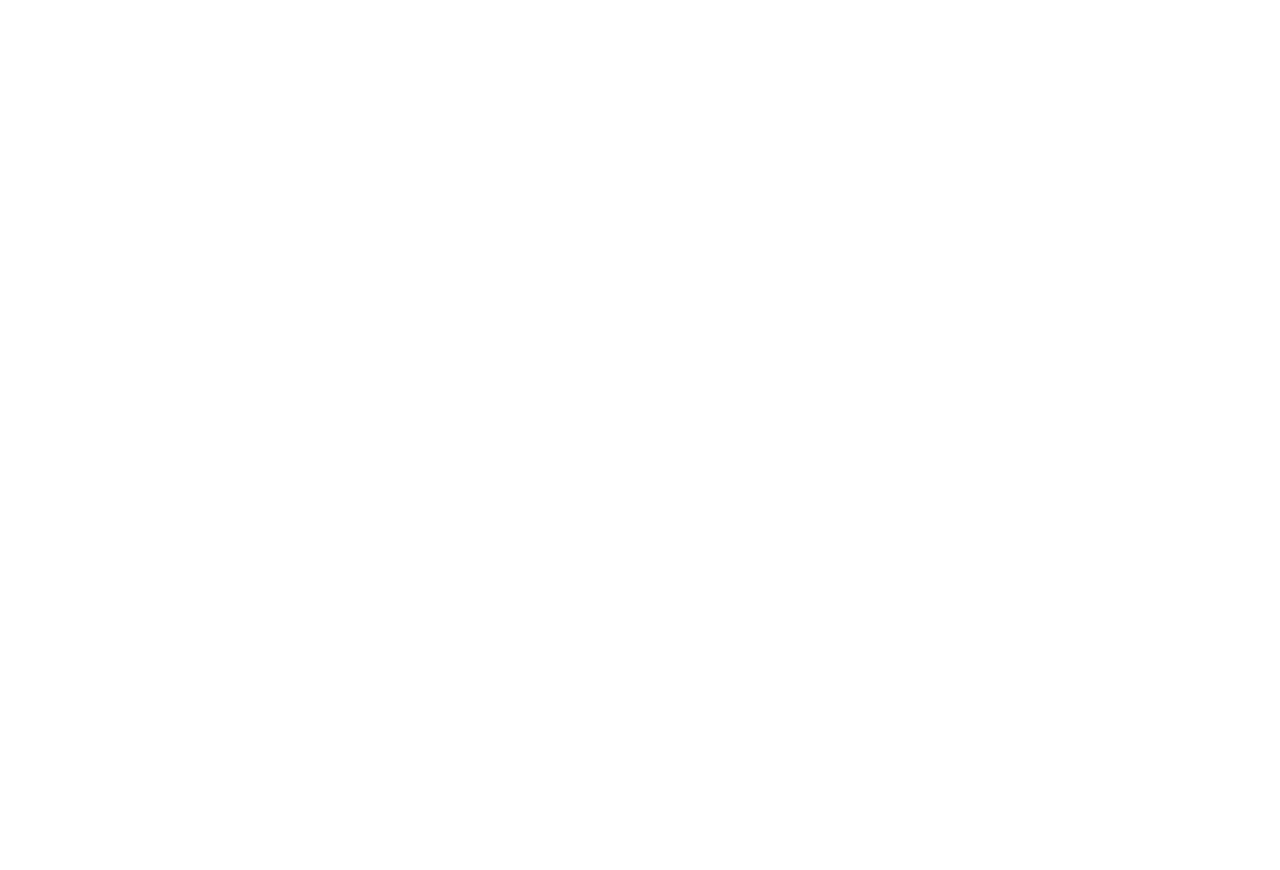
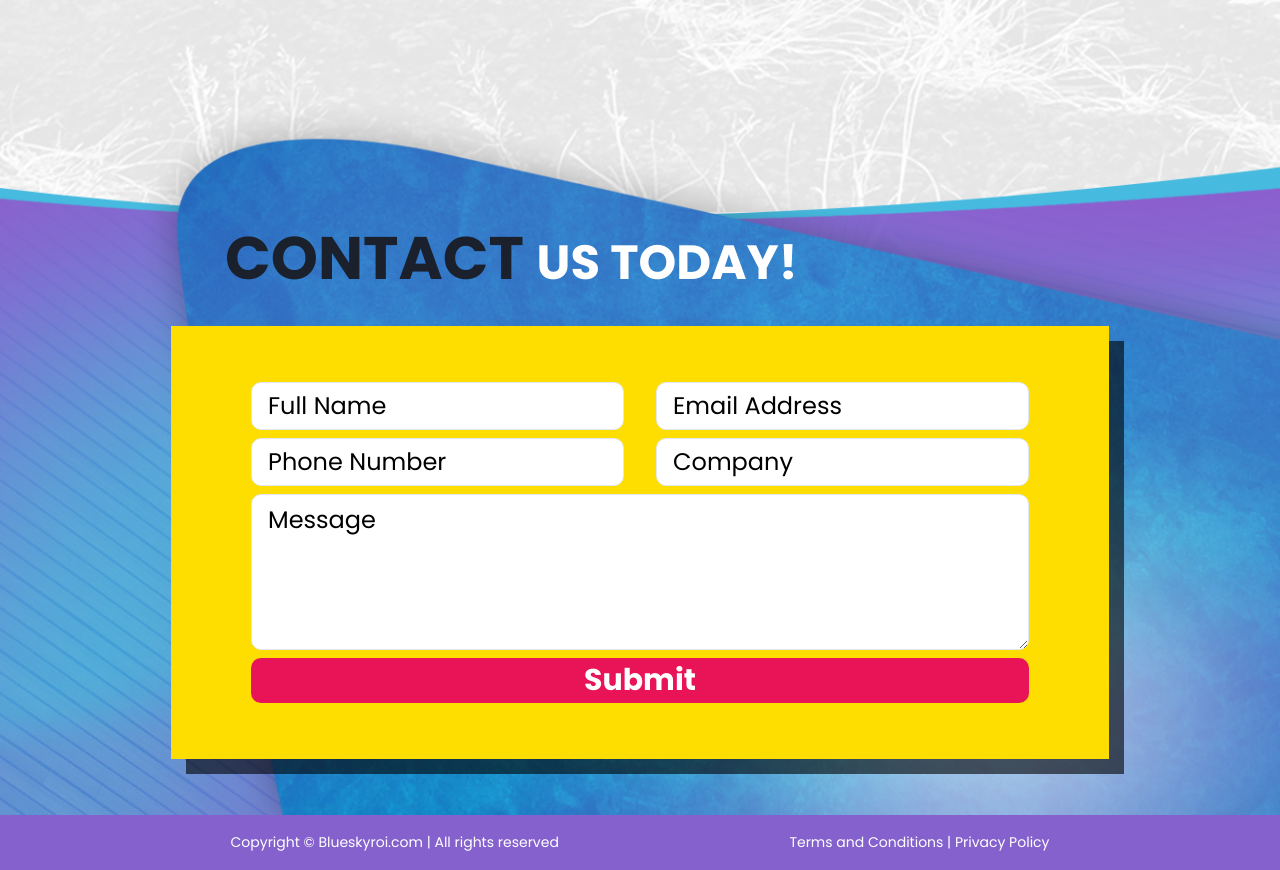
Before and after one commit to suntoes/msb8-wellthy-soul, a React (Create React App) app: page / in a window 1280 px wide. Shown: the part 7813-8683 px from the top of the page. Before the commit the page ends 5874 px from the top, so only its background shows below. Built offline with nearby package versions, Linux system fonts and the light colour scheme.

Commit message:
100% compositions

```diff
--- a/src/App.js
+++ b/src/App.js
@@ -10,6 +10,8 @@
 import ViewWorks from './compositions/view-works'
 import DiscoverCapabilities from './compositions/discover-capabilities'
 import OurPrecess from './compositions/our-process'
+import Client from './compositions/client'
+import Contact from './compositions/contact'
 
 const App = () => (
   <Chakra>
@@ -21,6 +23,8 @@
     <ViewWorks />
     <DiscoverCapabilities />
     <OurPrecess />
+    <Client />
+    <Contact />
   </Chakra>
 )
 
--- a/src/components/fonts.js
+++ b/src/components/fonts.js
@@ -6,7 +6,6 @@
     @font-face {
       font-family: 'Montserrat';
       font-weight: 700;
-      font-display: swap;
       src: url('fonts/Montserrat-Bold.ttf') format('truetype');
     }
     @font-face {
--- a/src/compositions/client.js
+++ b/src/compositions/client.js
@@ -49,10 +49,10 @@
 const ClientContent = ({ index }) => (
   <AnimatePresence exitBeforeEnter mode="wait">
     <motion.div
-      key={"client-" + (index+1)}
-      initial={{opacity: 0, scale: 0.9}}
-      animate={{opacity: 1, scale: 1}}
-      exit={{opacity: 0, scale: 0.9}}
+      key={'client-' + (index + 1)}
+      initial={{ opacity: 0, scale: 0.9 }}
+      animate={{ opacity: 1, scale: 1 }}
+      exit={{ opacity: 0, scale: 0.9 }}
     >
       <Box align="center">{clientList[0].description}</Box>
       <Stack align="center" pt={5}>
@@ -62,7 +62,7 @@
         <Box fontSize={{ base: 14, md: 16 }} maxW={280} pb="0.5rem">
           {clientList[index].company}
         </Box>
-      <Image maxW={{base: 90, md: 145}} src={clientList[index].picSrc} />
+        <Image maxW={{ base: 90, md: 145 }} src={clientList[index].picSrc} />
       </Stack>
     </motion.div>
   </AnimatePresence>
@@ -78,7 +78,7 @@
       bgImage="url(images/background-asset-03.png)"
       bgRepeat="no-repeat"
       bgPosition="bottom"
-      bgSize={{base: "1920px 2085px","2xl": "100%"}}
+      bgSize={{ base: '1920px 2085px', '2xl': '100%' }}
     >
       <Container maxW="930px" py={20} centerContent>
         <Heading
@@ -87,13 +87,23 @@
           mb={10}
         >
           CREATE
+          <Delayed onView={true} from="right" fromOpaque={false}>
             <Text color="blue">YOUR SOFTWARE ECOSYSTEM</Text>
+          </Delayed>
         </Heading>
 
+        <Delayed onView={true} from="down" fromOpaque={false}>
           <Image w="full" src="images/software-ecosystem-web-asset.png" />
+        </Delayed>
       </Container>
 
-      <Container id="what-clients-say" maxW="1240px" pt={16} pb={150} centerContent>
+      <Container
+        id="what-clients-say"
+        maxW="1240px"
+        pt={16}
+        pb={150}
+        centerContent
+      >
         <Heading
           fontWeight={800}
           fontSize={['36px', '39px', '42px', '45px', '48px']}
@@ -108,23 +118,21 @@
           </Delayed>
         </Heading>
 
-        <Stack align="start" w={{base: "70%", md: "full"}} maxW="930px">
+        <Stack align="start" w={{ base: '70%', md: 'full' }} maxW="930px">
           <Heading
             transform="translateY(0.2em)"
             color="blue"
             pointerEvents="none"
             fontFamily={`'Montserrat', sans-serif`}
             fontWeight={700}
-            fontSize={{base: 150, md: 370}}
+            fontSize={{ base: 150, md: 370 }}
             lineHeight={0}
           >
-            <Delayed onView={true}>
-            &lsquo;&lsquo;
-            </Delayed>
+            <Delayed onView={true}>&lsquo;&lsquo;</Delayed>
           </Heading>
         </Stack>
         <Flex w="full">
-          <Stack mx={{base: -6, md: 0}} justify="center">
+          <Stack mx={{ base: -6, md: 0 }} justify="center">
             <ChevronLeftIcon
               onClick={() => {
                 const newIndex = indexPage - 1
@@ -140,10 +148,10 @@
 
           <Stack
             flex={1}
-            px={{base: 5, md:16}}
-            pt={{base: 8, md: 24}}
-            pb={{base: 5, md: 10}}
-            minH={{base: 400, md: 600}}
+            px={{ base: 5, md: 16 }}
+            pt={{ base: 8, md: 24 }}
+            pb={{ base: 5, md: 10 }}
+            minH={{ base: 400, md: 600 }}
             bg="purple2"
             boxShadow="15px 15px #00000022"
             fontSize={{ base: 18, md: 24 }}
@@ -154,7 +162,7 @@
             </Delayed>
           </Stack>
 
-          <Stack mx={{base: -6, md: 0}} justify="center">
+          <Stack mx={{ base: -6, md: 0 }} justify="center">
             <ChevronRightIcon
               onClick={() => {
                 const newIndex = indexPage + 1
@@ -169,19 +177,17 @@
           </Stack>
         </Flex>
 
-        <Stack align="end" w={{base: "70%", md: "full"}} maxW="930px">
+        <Stack align="end" w={{ base: '70%', md: 'full' }} maxW="930px">
           <Heading
             transform="rotate(180deg) translateY(0.2em)"
             color="blue"
             pointerEvents="none"
             fontFamily={`'Montserrat', sans-serif`}
             fontWeight={700}
-            fontSize={{base: 150, md: 370}}
+            fontSize={{ base: 150, md: 370 }}
             lineHeight={0}
           >
-            <Delayed onView={true}>
-            &lsquo;&lsquo;
-            </Delayed>
+            <Delayed onView={true}>&lsquo;&lsquo;</Delayed>
           </Heading>
         </Stack>
 
--- a/src/compositions/contact.js
+++ b/src/compositions/contact.js
@@ -0,0 +1,120 @@
+import {
+  Box,
+  Button,
+  Container,
+  Input,
+  Heading,
+  Stack,
+  Text,
+  Textarea
+} from '@chakra-ui/react'
+
+const StyledInput = props => (
+  <Input
+    h="48px"
+    fontSize={{ base: 18, md: 24 }}
+    bg="white"
+    borderRadius="10px"
+    outline="none"
+    _placeholder={{ color: 'black' }}
+    {...props}
+  />
+)
+
+const Contact = () => {
+  return (
+    <Box
+      overflowX="clip"
+      w="full"
+      mt="-110px"
+      pt="120px"
+      bgImage="url(images/background-pattern-05.png)"
+      bgRepeat="no-repeat"
+      bgPosition="bottom"
+      bgSize={{ base: '1920px 100%', '2xl': '100% 100%' }}
+    >
+      <Container maxW={970} centerContent>
+        <Box w="full" maxW={830}>
+          <Heading fontSize={['38px', '50px', '54px', '58px', '60px']}>
+            CONTACT{' '}
+            <Text
+              display="inline-block"
+              color="white"
+              fontSize={['36px', '39px', '42px', '45px', '48px']}
+            >
+              US TODAY!
+            </Text>
+          </Heading>
+        </Box>
+        <Box
+          bg="yellow"
+          mt={8}
+          mb={14}
+          py={[10, 5, 14]}
+          px={[10, 8, 20]}
+          boxShadow="15px 15px #00000099"
+        >
+          <Stack direction={{ base: 'column', md: 'row' }} spacing={[2, 4, 8]}>
+            <StyledInput placeholder="Full Name" />
+            <StyledInput placeholder="Email Address" />
+          </Stack>
+          <Stack
+            mt={2}
+            direction={{ base: 'column', md: 'row' }}
+            spacing={[2, 4, 8]}
+          >
+            <StyledInput placeholder="Phone Number" />
+            <StyledInput placeholder="Company" />
+          </Stack>
+          <Textarea
+            placeholder="Message"
+            fontSize={{ base: 18, md: 24 }}
+            mt={2}
+            py={2}
+            px={4}
+            bg="white"
+            minH={156}
+            borderRadius="10px"
+            outline="none"
+            _placeholder={{ color: 'black' }}
+          />
+          <Button
+            h={45}
+            mt={2}
+            bg="red"
+            borderRadius="10px"
+            w="full"
+            fontSize={30}
+            fontWeight={700}
+            color="white"
+            _hover={{
+              background: 'red',
+              opacity: 0.5
+            }}
+          >
+            Submit
+          </Button>
+        </Box>
+      </Container>
+      <Box w="full" bg="purple3">
+        <Container px={0} maxW="1920px">
+          <Stack
+            direction={{ base: 'column', md: 'row' }}
+            color="white"
+            minH={55}
+            py={2}
+            fontSize={14}
+            align="center"
+            justify="space-evenly"
+            spacing={0}
+          >
+            <Text>Copyright © Blueskyroi.com | All rights reserved</Text>
+            <Text>Terms and Conditions | Privacy Policy</Text>
+          </Stack>
+        </Container>
+      </Box>
+    </Box>
+  )
+}
+
+export default Contact
--- a/src/compositions/discover-capabilities.js
+++ b/src/compositions/discover-capabilities.js
@@ -53,7 +53,7 @@
     <Box ref={containerRef} w="full" mb={120} overflowX="clip">
       <motion.div
         initial={{ y: 85, rotate: 0 }}
-        whileInView={{ y: 105, rotate: 5, transition: { delay: 1.5 } }}
+        whileInView={{ y: 105, rotate: 5, transition: { delay: 0.5 } }}
       >
         <Box
           position="absolute"
@@ -77,7 +77,7 @@
           DISCOVER
           <motion.div
             initial={{ y: 0, rotate: 0 }}
-            whileInView={{ y: -5, rotate: 5, transition: { delay: 1.5 } }}
+            whileInView={{ y: -5, rotate: 5, transition: { delay: 0.5 } }}
           >
             <Text color="blue">OUR CAPABILITIES</Text>
           </motion.div>
--- a/src/lib/theme.js
+++ b/src/lib/theme.js
@@ -15,13 +15,6 @@
 }
 
 const components = {
-  Image: {
-    variants: {
-      shadowed: {
-        filter: 'drop-shadow(10px 10px 5px #00000066)'
-      }
-    }
-  },
   Button: {
     variants: {
       bluesky: {
@@ -51,6 +44,7 @@
   violet: '#6c11b0',
   purple: '#9e5ad1',
   purple2: '#b892ee',
+  purple3: '#8561cd',
   red: '#e91358'
 }
 
```
Also changed, not shown: src/components/bordered-box.js (deleted, +0 -39 lines), src/components/footer.js (deleted, +0 -41 lines), src/components/paragraph.js (deleted, +0 -9 lines), src/components/reach-out.js (deleted, +0 -78 lines), src/components/theme-toggle-button.js (deleted, +0 -59 lines). Lines whose indentation alone changed are shown as unchanged.
